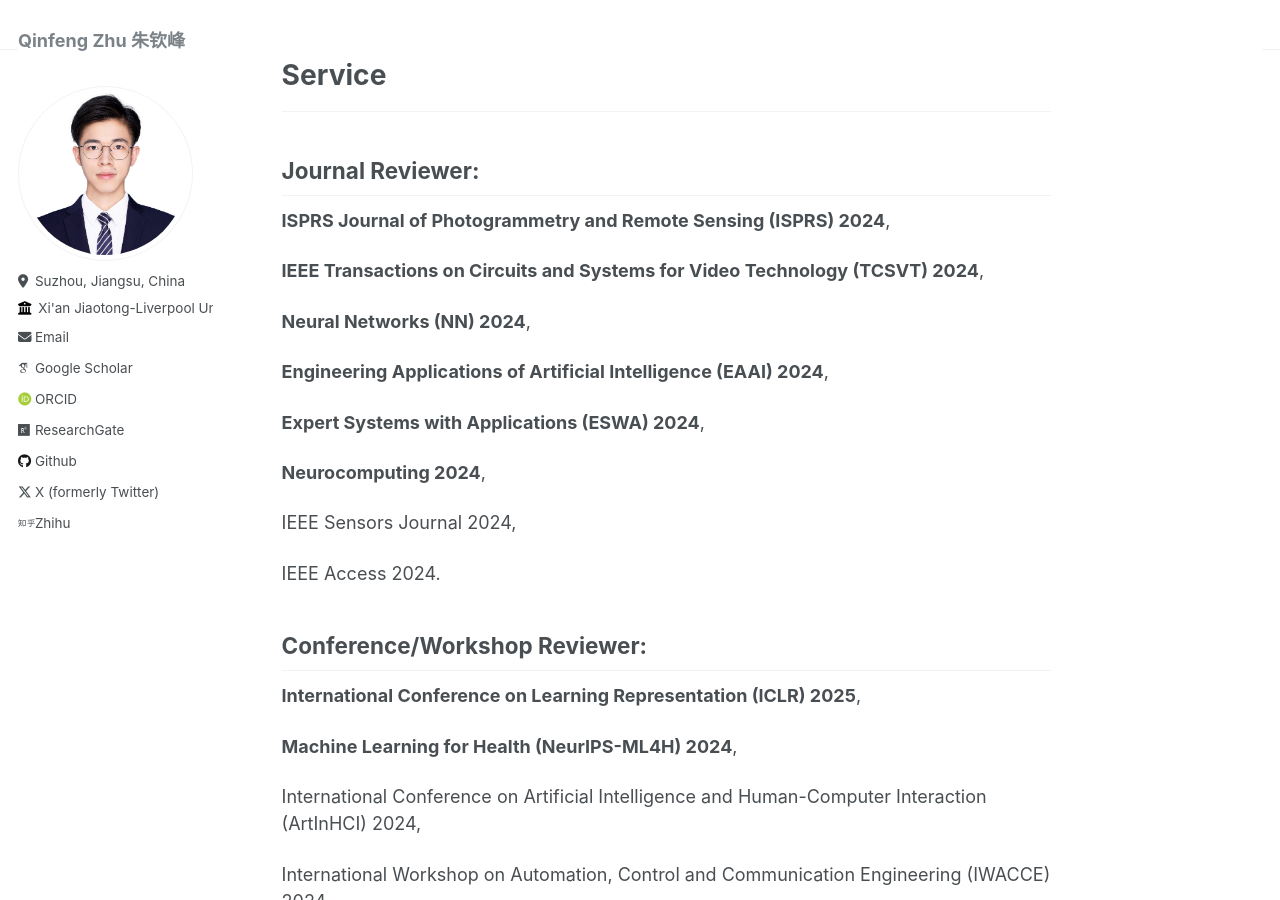
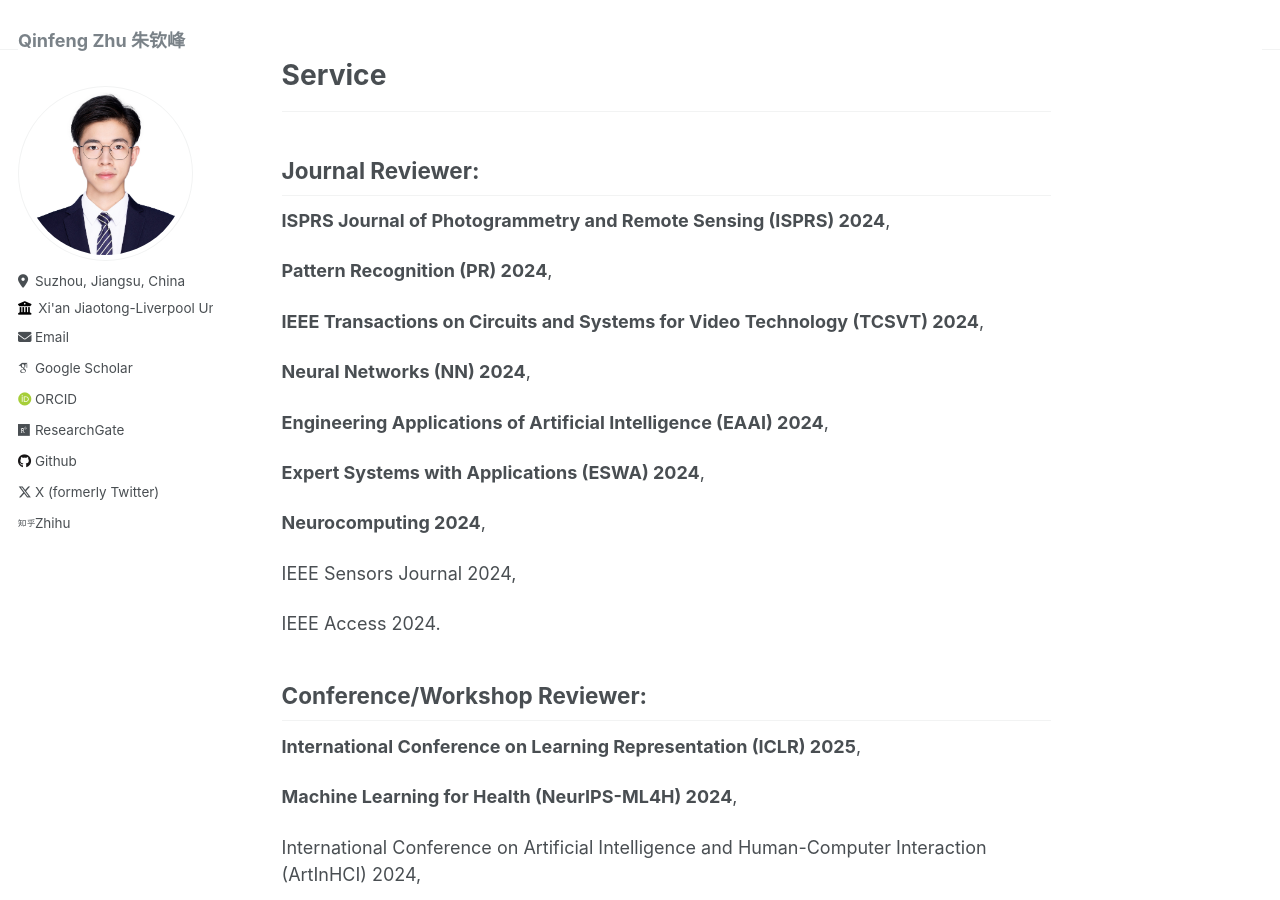
Before and after one commit to zhuqinfeng1999/zhuqinfeng1999.github.io, a Jekyll site: the page built from _pages/about.md, in a window 1280 px wide and 900 px high, scrolled down 1596 px. Built offline with Jekyll 4.4.1, drawn with Linux system fonts in a browser that asks for light colours; some web fonts are replaced.

Commit message:
Update about.md

```diff
--- a/_pages/about.md
+++ b/_pages/about.md
@@ -162,6 +162,8 @@ My research interests mainly lie on deep learning, especially in remote sensing,
 
 **ISPRS Journal of Photogrammetry and Remote Sensing (ISPRS) 2024**,
 
+**Pattern Recognition (PR) 2024**,
+
 **IEEE Transactions on Circuits and Systems for Video Technology (TCSVT) 2024**,
 
 **Neural Networks (NN) 2024**,
```
